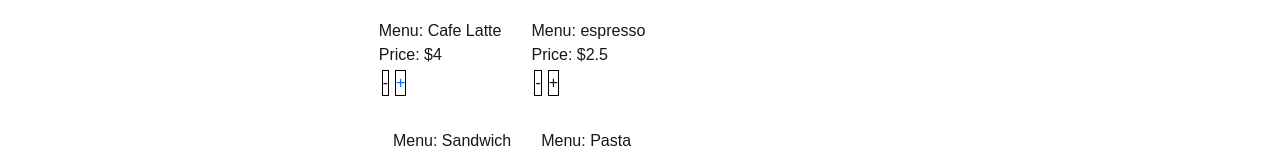
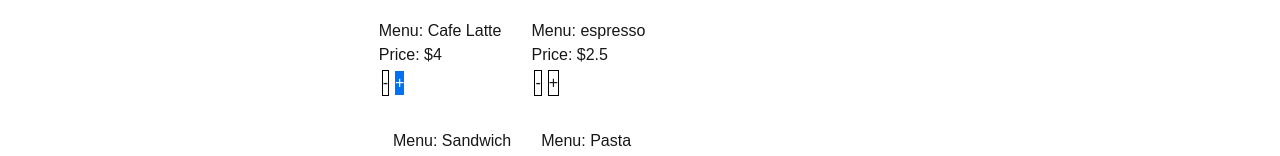
Before and after one commit to TU-web-job/reactProject, a Next.js app: page /cafe in a window 1280 px wide. In both pictures the pointer is over the button 400 px from the left and 264 px from the top of the page. Shown: the part 181-337 px from the top of the page. Built offline with nearby package versions, Linux system fonts and the light colour scheme.

Commit message:
cafeBorder

```diff
--- a/src/styles/CafeContent.module.css
+++ b/src/styles/CafeContent.module.css
@@ -25,10 +25,18 @@
 }
 
 .plus:hover,
+.plus:focus,
+.plus:active {
+    color: #fff;
+    background-color: #0070f4;
+    border:none;
+}
+
+
 .minus:hover,
-.plus:focus,
 .minus:focus,
-.plus:active,
-.minus:active {
-    color: #0070f4;
+.minus:active{
+    color: #fff;
+    background-color:#f00;
+    border: none;
 }
--- a/src/styles/CafeFooter.module.css
+++ b/src/styles/CafeFooter.module.css
@@ -27,5 +27,5 @@
 .list:focus,
 .list:active {
     color: #0070f3;
-    border: color #0070f3;
+    border-color: #0070f3;
 }
```
